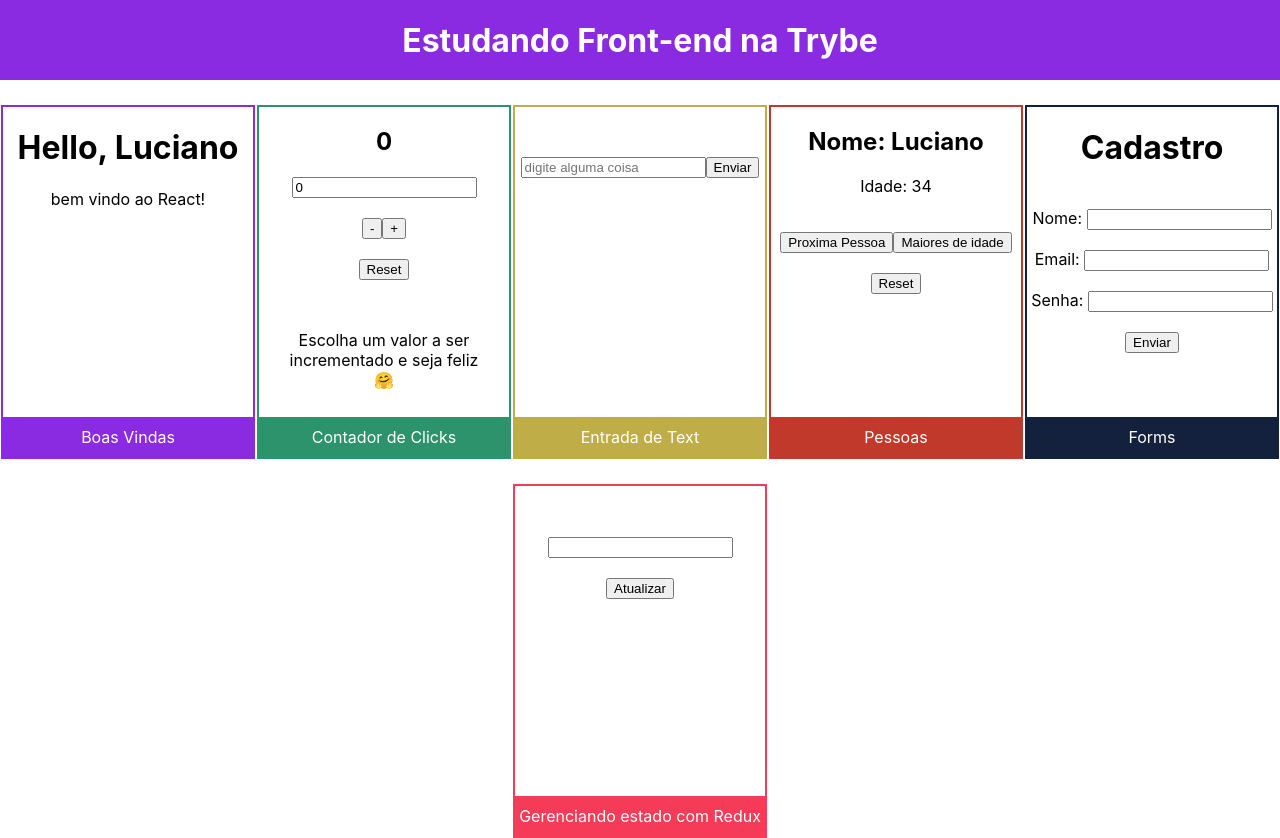
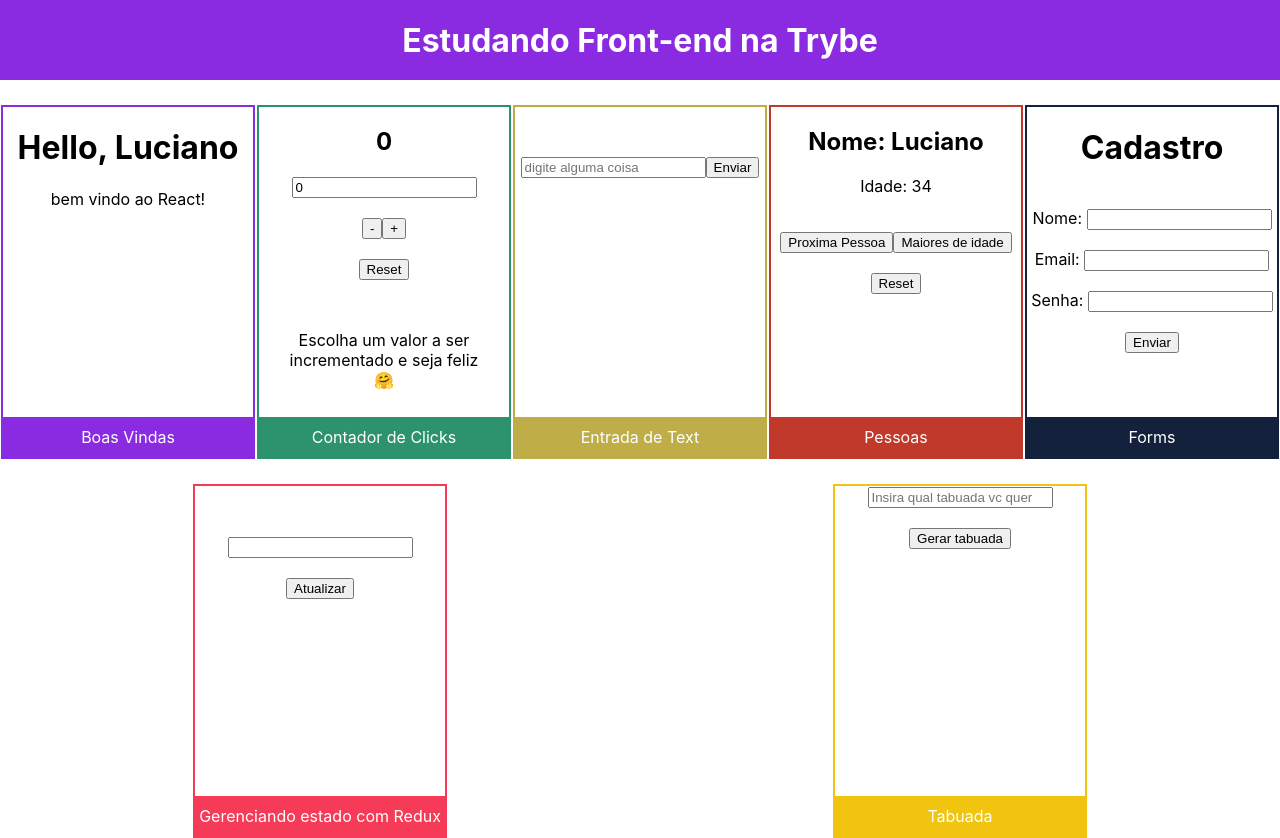
Before and after one commit to madruga665/estudos-react, a React (Create React App) app: page / in a window 1280 px wide. Built offline with nearby package versions, Linux system fonts and the light colour scheme.

Commit message:
feat: :fire: tabuada
add component tabuada

```diff
--- a/src/App.js
+++ b/src/App.js
@@ -7,6 +7,7 @@ import "./App.css";
 import ViewPerson from "./components/ViewPerson";
 import Forms from "./components/Forms";
 import StateWithRedux from "./components/StateWithRedux";
+import Tabuada from "./components/Tabuada";
 
 function App() {
   return (
@@ -34,6 +35,10 @@ function App() {
       <Card titulo="Gerenciando estado com Redux" color="#f53b57">
         <StateWithRedux />
       </Card>
+
+      <Card titulo="Tabuada" color="#f1c40f">
+        <Tabuada />
+      </Card>
     </div>
   );
 }
--- /dev/null
+++ b/src/components/Tabuada/index.jsx
@@ -0,0 +1,36 @@
+import React, { useState } from 'react'
+
+export default function Tabuada() {
+  const [tabuadaInput, setTabuadaInput] = useState(0);
+  const [tabuadaOutput, setTabuadaOutput] = useState([]);
+  const numbers = [1, 2, 3, 4, 5, 6, 7, 8, 9, 10];
+
+  const handleChange = (event) => {
+    setTabuadaInput(event.target.value);
+  }
+
+  const generateTabuada = () => {
+    const result = numbers.map((number) => {
+     return number * tabuadaInput;
+    });
+    setTabuadaOutput(result);
+  }
+
+  if (tabuadaInput <= 0) setTabuadaInput(1);
+
+  return (
+    <section>
+      <div>
+        <input type="number" placeholder="Insira qual tabuada vc quer" onChange={ handleChange } />
+        <button onClick={ generateTabuada }>Gerar tabuada</button>
+      </div>
+      <ul style={{listStyle: 'none'}}>
+        {tabuadaOutput.map((result, index) => (
+          <li key={result}>
+            {`${tabuadaInput} X ${index + 1} = ${result}`}
+          </li>
+        ))}
+      </ul>
+    </section>
+  )
+}
```
Also changed, not shown: 1 other file (tests, documents, lock files or other folders).
